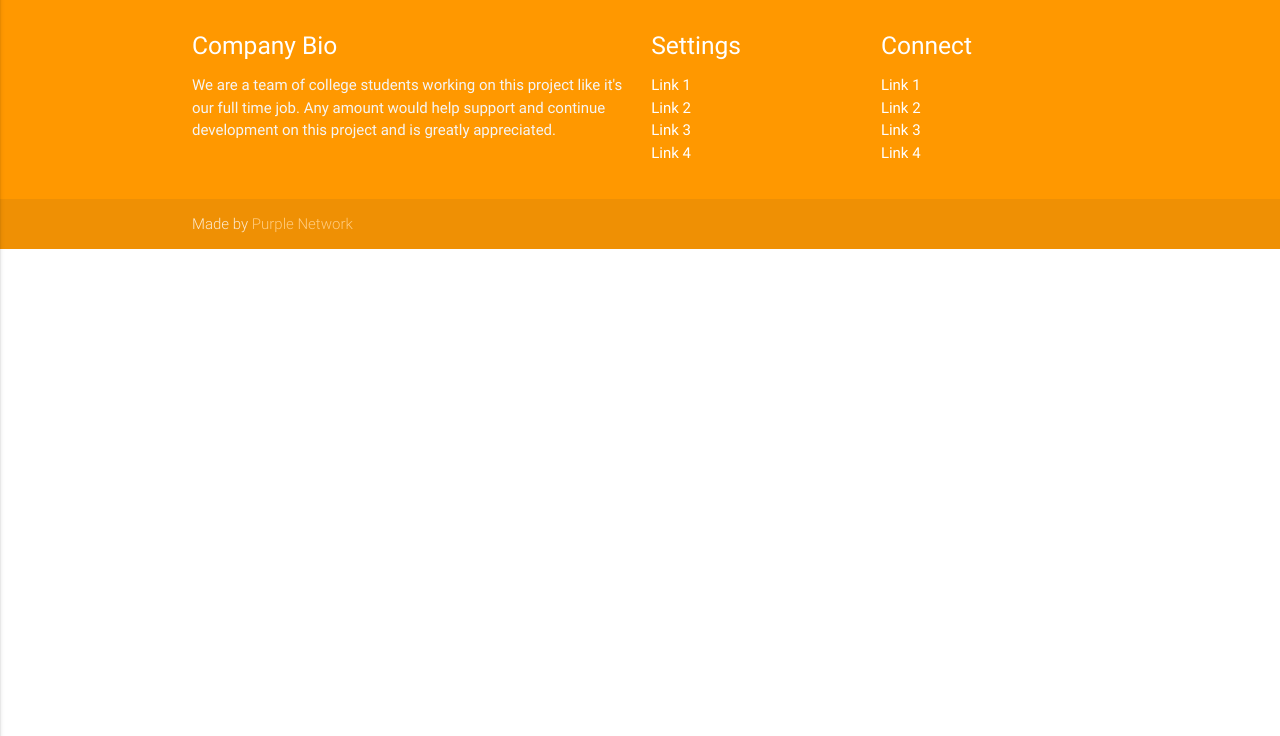
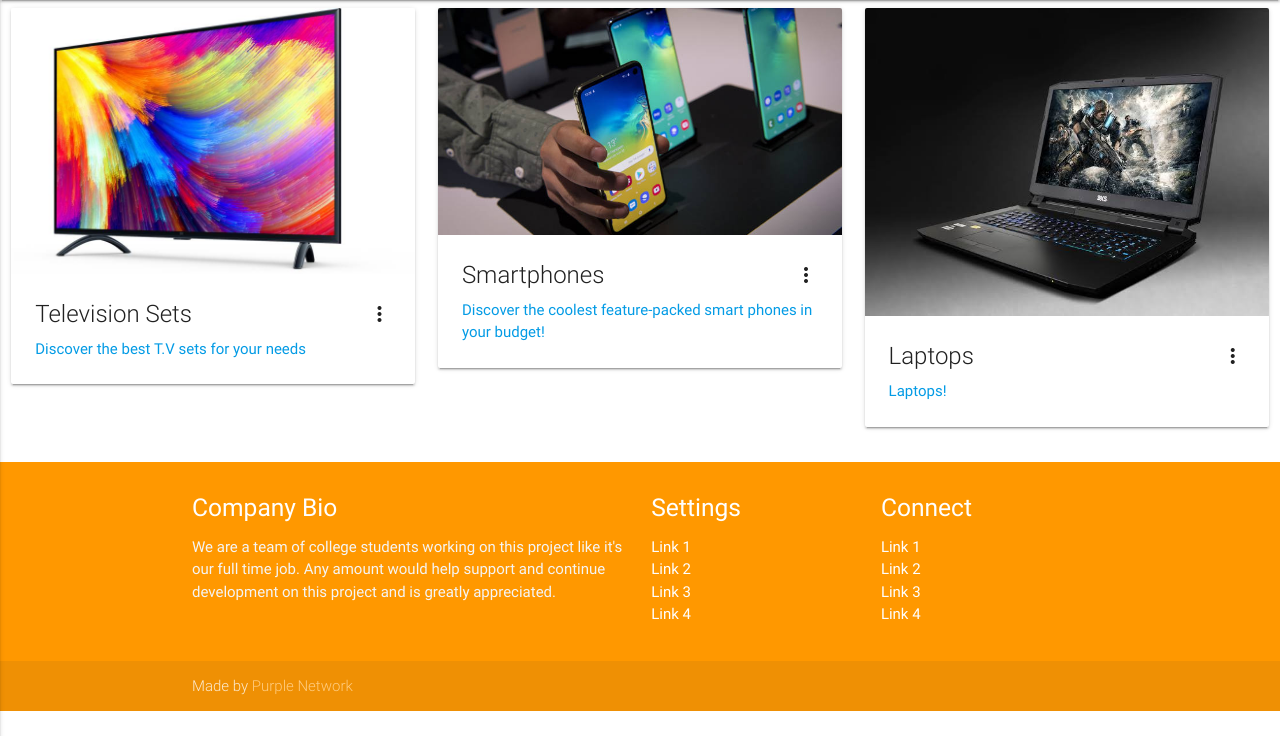
Before and after one commit to HimanshuMittal01/Personal-Genie, a Flask app: template templates/inspireme.html in a window 1280 px wide. Shown: the part 64-800 px from the top of the page. Run offline with Flask 2, Linux system fonts and the light colour scheme; the template is opened without the code that fills it, so the values that code supplies are empty; some libraries are stand-ins or nearby versions.

Commit message:
Added inspire me-question1 screen

```diff
--- a/app.py
+++ b/app.py
@@ -1,6 +1,17 @@
 from flask import Flask, render_template, request
+import csv
+
 
 app = Flask(__name__)
+answers =[]
+questions=[]
+
+@app.route('/tvsearch')
+def tvsearch():
+    f = open("question_sets/tvset.txt")
+    questions=f.readlines()
+    f.close()
+    return render_template('tvsearch.html', question=questions[0])
 
 @app.route('/')
 def index():
@@ -8,7 +19,7 @@ def index():
 
 @app.route('/inspire')
 def inspire():
-    return render_template('inspire.html')
+    return render_template('inspireme.html')
 
 if __name__ == '__main__':
     app.run(debug=True)
--- /dev/null
+++ b/question_sets/tvset.txt
@@ -0,0 +1,6 @@
+Don't you feel you waste too much time watching TV?
+Random question 2
+Random question 3
+Random question 4
+Random question 5
+Random question 6
--- a/templates/index.html
+++ b/templates/index.html
@@ -16,7 +16,7 @@
 				</div>
 				<div class="col s4 center-align">
 					<div class="card-panel hoverable">
-						<a href="Questions.html">Inspire Yourself</a>
+						<a href="{{url_for('inspire')}}">Inspire me</a>
 					</div>
 				</div>
 				<div class="col s1">
--- a/templates/inspireme.html
+++ b/templates/inspireme.html
@@ -1,31 +1,54 @@
 {% extends "layout.html" %}
 
-{% block content %}
+{% block body %}
+<div class="row">
+    <div class="col s4">
+        <div class="card">
+            <div class="card-image waves-effect waves-block waves-light">
+                <img class="activator" src="{{url_for('static', filename='images/television.jpeg')}}">
+            </div>
+            <div class="card-content">
+                <span class="card-title activator grey-text text-darken-4">Television Sets<i class="material-icons right">more_vert</i></span>
+                <p><a href="{{url_for('tvsearch')}}">Discover the best T.V sets for your needs</a></p>
+            </div>
+            <div class="card-reveal">
+                <span class="card-title grey-text text-darken-4">Television<i class="material-icons right">close</i></span>
+                <p>Experience the multitude of redefined HD, 3D- TV sets.</p>
+            </div>
+        </div>
+    </div>
+    <div class="col s4">
+        <div class="card">
+            <div class="card-image waves-effect waves-block waves-light">
+                <img class="activator" src="{{url_for('static', filename='images/mobiles.jpg')}}">
+            </div>
+            <div class="card-content">
+                <span class="card-title activator grey-text text-darken-4">Smartphones<i class="material-icons right">more_vert</i></span>
+                <p><a href="#">Discover the coolest feature-packed smart phones in your budget!</a></p>
+            </div>
+            <div class="card-reveal">
+                <span class="card-title grey-text text-darken-4">Smartphones<i class="material-icons right">close</i></span>
+                <p>Discover the coolest feature-packed smart phones in your budget!</p>
+            </div>
+        </div>
+    </div>
+    <div class="col s4">
+        <div class="card">
+            <div class="card-image waves-effect waves-block waves-light">
+                <img class="activator" src="{{url_for('static', filename='images/laptops.jpg')}}">
+            </div>
+            <div class="card-content">
+                <span class="card-title activator grey-text text-darken-4">Laptops<i class="material-icons right">more_vert</i></span>
+                <p><a href="#">Laptops!</a></p>
+            </div>
+            <div class="card-reveal">
+                <span class="card-title grey-text text-darken-4">Laptops<i class="material-icons right">close</i></span>
+                <p>Experience whatever you can on the laptop :P</p>
+            </div>
+        </div>
+    </div>
+</div>
 
-<form action="#">
-        <p>
-          <label>
-            <input name="group1" type="radio" checked />
-            <span>Red</span>
-          </label>
-        </p>
-        <p>
-          <label>
-            <input name="group1" type="radio" />
-            <span>Yellow</span>
-          </label>
-        </p>
-        <p>
-          <label>
-            <input class="with-gap" name="group1" type="radio"  />
-            <span>Green</span>
-          </label>
-        </p>
-        <p>
-          <label>
-            <input name="group1" type="radio" disabled="disabled" />
-            <span>Brown</span>
-          </label>
-        </p>
-      </form>
+
+
 {% endblock %}
--- a/templates/layout.html
+++ b/templates/layout.html
@@ -34,6 +34,7 @@
       </div>
     </nav>
      {% block body %}
+
 
 
 
--- a/templates/questions.html
+++ /dev/null
@@ -1,5 +0,0 @@
-{% extends "layout.html" %}
-
-{% block content %}
-
-{% endblock %}
```
Also changed, not shown: templates/tvsearch.html (added, +30 -0 lines), static/images/Audio.jpg (added), static/images/laptops.jpg (added), static/images/mobiles.jpg (added), static/images/television.jpeg (added).
